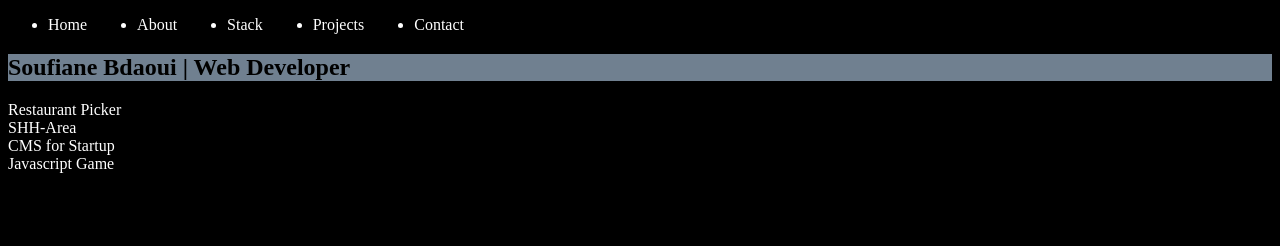
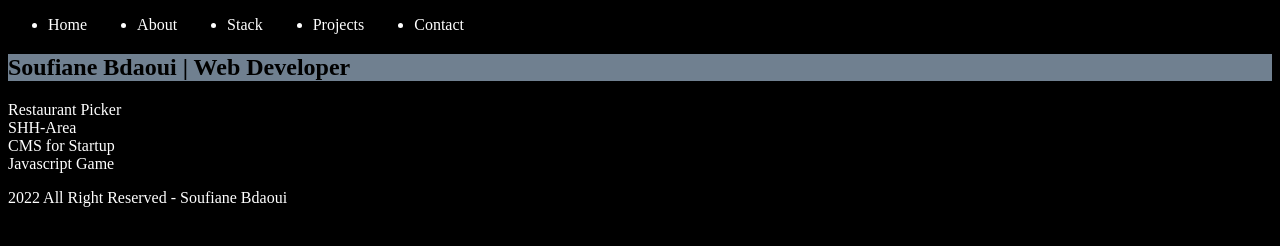
Before and after one commit to bdaoui/bdaoui.github.io, a plain HTML site: page index.html in a window 1280 px wide. Drawn offline with Linux system fonts and the light colour scheme.

Commit message:
adding footing content

```diff
--- a/index.html
+++ b/index.html
@@ -33,7 +33,7 @@
         </section>
 
         <footer>
-
+            <p>2022 All Right Reserved - Soufiane Bdaoui</p>
         </footer>
 
 
```
